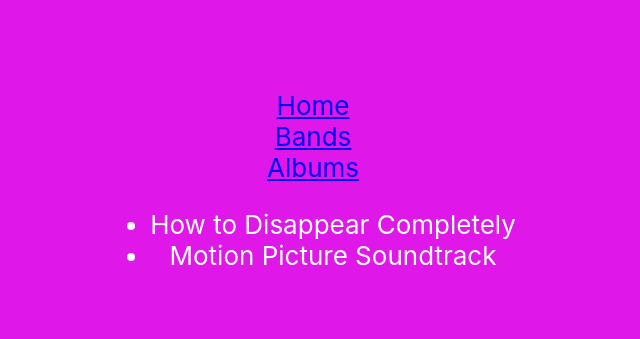
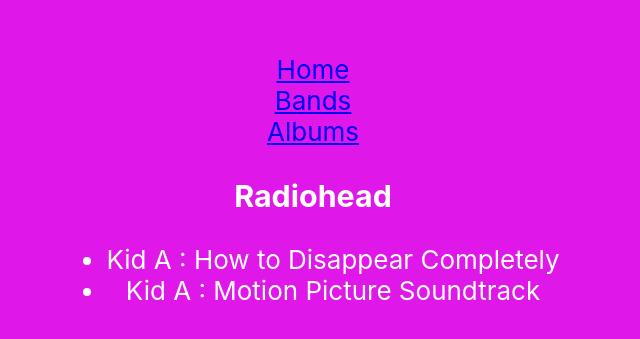
Before and after one commit to A-DiRusso/music-browser-app, a React (Create React App) app: page /radiohead in a window 1280 px wide. Shown: the part 207-546 px from the top of the page, without its empty margins (327-967 px from the left). Built offline with nearby package versions, Linux system fonts and the light colour scheme.

Commit message:
creates band file deletes song file and begins clean up of the rendering process" git status

```diff
--- a/src/App.js
+++ b/src/App.js
@@ -9,12 +9,11 @@
   Switch
 } from 'react-router-dom';
 import PageNotFound from './PageNotFound';
-import Radiohead from './Radiohead';
-import KidA from './albums/KidA';
 import Culture from './albums/Culture';
 import ManOn from './albums/ManOn';
 import ATLiens from './albums/ATLiens';
 import MasterOf from './albums/MasterOf';
+import Radiohead from './Radiohead';
 
 
 function App() {
@@ -30,8 +29,7 @@
       <Route exact path="/" component={Home} />
       <Route path="/bands" component={Bands} />
       <Route path="/albums" component={Albums} />
-      <Route path="/radiohead" component={KidA} />
-      <Route path="/kida" component={KidA} />
+      <Route path="/radiohead" component={Radiohead} />
       <Route path="/culture" component={Culture} />
       <Route path="/masterof" component={MasterOf} />
       <Route path="/manon" component={ManOn} />
--- a/src/Bands.js
+++ b/src/Bands.js
@@ -1,5 +1,5 @@
 import React from 'react'
-import { Link, Route } from 'react-router-dom';
+import { Link } from 'react-router-dom';
 
 export default class Bands extends React.Component {
     constructor(props) {
@@ -19,7 +19,7 @@
         return (
            <div>
                <br />
-               <Link to="/kida">Radiohead</Link>
+               <Link to="/radiohead">Radiohead</Link>
                <br />
                <Link to="/masterof">Santigold</Link>
                <br />
--- /dev/null
+++ b/src/Radiohead.js
@@ -0,0 +1,29 @@
+import React from 'react'
+
+class Radiohead extends React.Component {
+    constructor(props) {
+        super(props);
+        this.state = {
+            album: {
+                name: 'Kid A',
+                songs: ['How to Disappear Completely', 'Motion Picture Soundtrack']
+
+            }
+        }
+    }
+    render() {
+      return (
+        <div>
+            <h3>Radiohead</h3>
+            <ul>
+
+                    {this.state.album.songs.map((song, i ) => (<li key={i}>{this.state.album.name} : {song}</li>))}
+
+            </ul>
+        </div>
+      )
+    }
+}
+
+
+export default Radiohead;
--- a/src/albums/KidA.js
+++ /dev/null
@@ -1,21 +0,0 @@
-import React from 'react';
-
-class KidA extends React.Component {
-  constructor(props) {
-      super(props);
-      this.state = {
-        songs: ['How to Disappear Completely', 'Motion Picture Soundtrack']
-      }
-  }
-  render() {
-    return (
-      <ul>
-
-              {this.state.songs.map((song, i ) => (<li key={i}>{song}</li>))}
-
-      </ul>
-    )
-  }
-}
-
-export default KidA;
```
